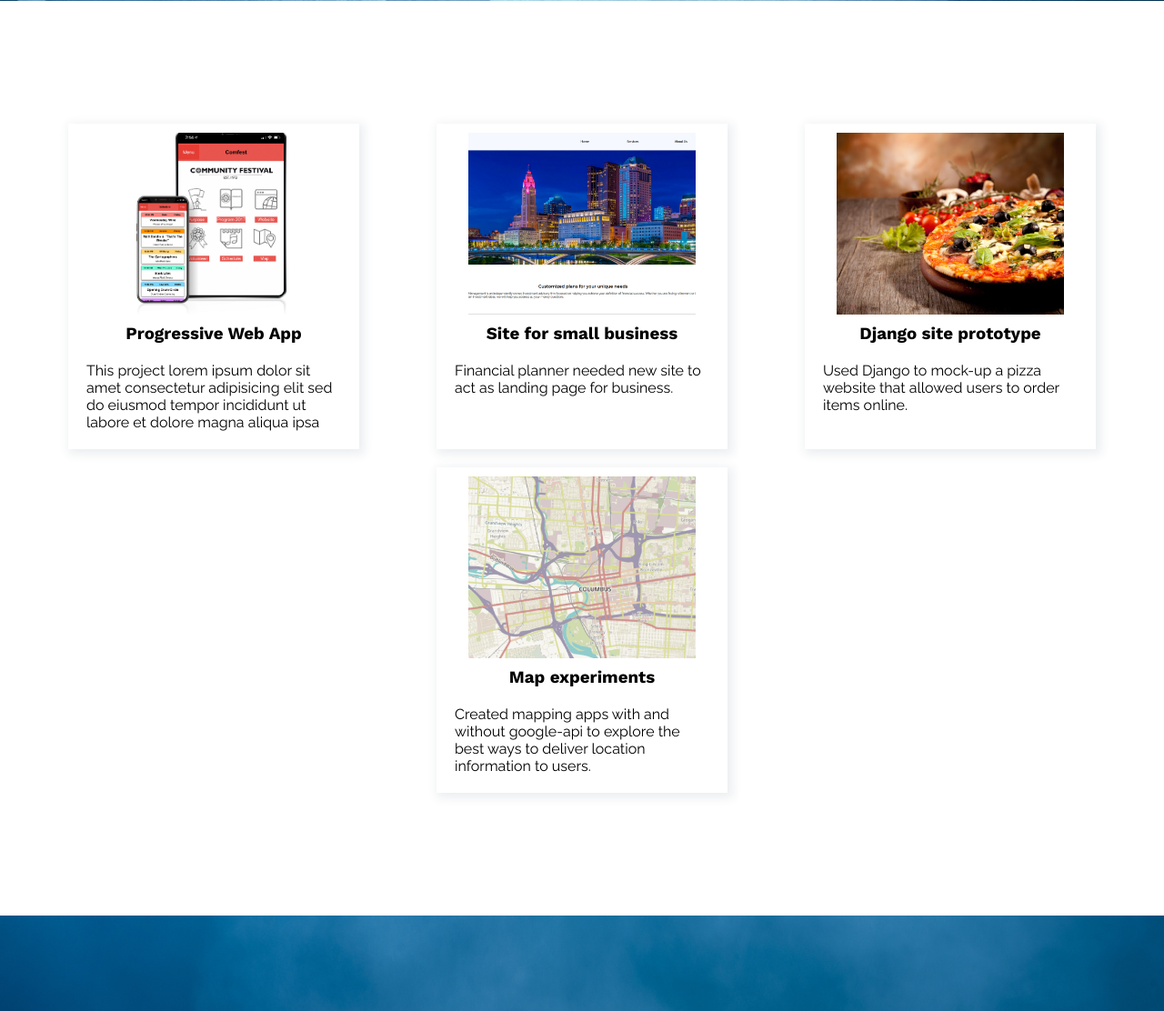
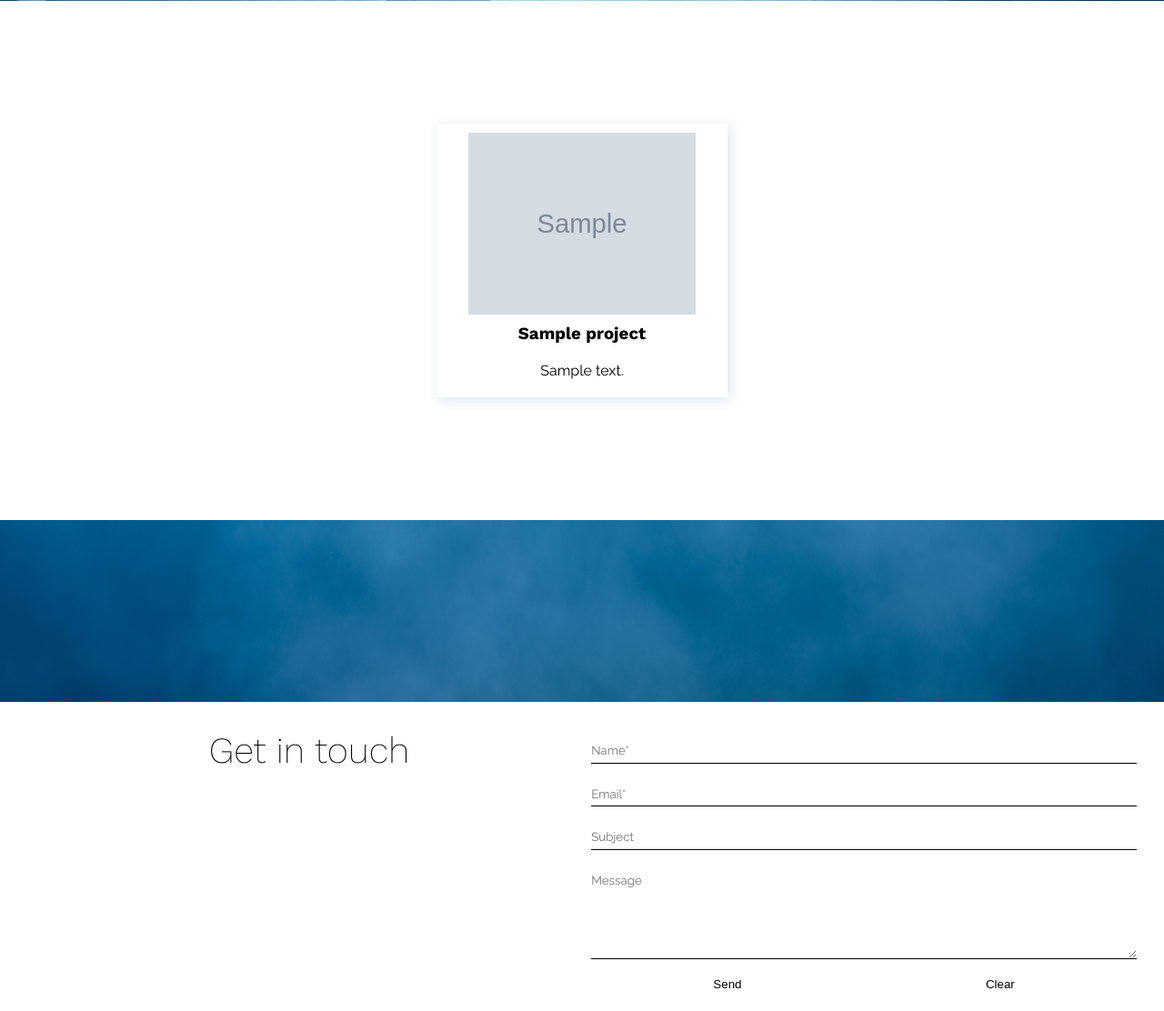
Before and after one commit to tyday/port_site, a Django app: page / in a window 1280 px wide. Shown: the part 576-1688 px from the top of the page at 91% size. Run offline with Django 3.2, Linux system fonts and the light colour scheme; data comes from the database, SQL or seed files in the repository; tables that the repository leaves empty hold one stand-in row (values such as "Sample post"); grey boxes marked "Sample" are stand-in pictures.

Commit message:
change snippet_projects to reference DB

```diff
--- a/mysite/blog/templates/blog/index.html
+++ b/mysite/blog/templates/blog/index.html
@@ -14,7 +14,7 @@
 <div class="separator"></div>
 <!-- Projects section -->
 <section class="project-section">
-    {% include "blog/snippet_projects.html" %}
+    {% include "blog/snippet_projects.html" with projects=projects %}
 </section>
 <div class="separator"></div>
 <div class="parallax-two"></div>
--- a/mysite/blog/templates/blog/snippet_projects.html
+++ b/mysite/blog/templates/blog/snippet_projects.html
@@ -1,42 +1,14 @@
 <!-- Project 1 PWA  -->
+{% for project in projects %}
 <div class="project-card">
 
     <image class="project-image"
-        src="/static/images/pwa_on_devices.jpeg"
+        src="{{ MEDIA_URL }}{{ project.images.first.image_file }}"
+        alt="{{ project.images.first.alt_text }}"
         >
-    <div class="project-title"><h3>Progressive Web App</h3></div>
+    <div class="project-title"><h3>{{ project.name }}</h3></div>
     <div class="project-description">
-        <p>This project {% lorem 20 w %}</p>
+        <p>{{ project.short_description }}</p>
     </div>
 </div>
-<!-- Project 2 CWM -->
-<div class="project-card">
-
-        <image class="project-image"
-            src="/static/images/cwm.jpeg"
-            >
-    <div class="project-title"><h3>Site for small business</h3></div>
-    <div class="project-description">
-        <p>Financial planner needed new site to act as landing page for business.</p>
-    </div>
-</div>
-<!-- Project 3 Pizza place -->
-<div class="project-card">
-    <image class="project-image"
-        src="/static/images/AdobeStock_51836484_small.jpeg"
-        >
-    <div class="project-title"><h3>Django site prototype</h3></div>
-    <div class="project-description">
-        <p>Used Django to mock-up a pizza website that allowed users to order items online.</p>
-    </div>
-</div>
-<!-- Project 4 Map experiments -->
-<div class="project-card">
-    <image class="project-image"
-        src="/static/images/Cbus_map.jpeg"
-        >
-    <div class="project-title"><h3>Map experiments</h3></div>
-    <div class="project-description">
-        <p>Created mapping apps with and without google-api to explore the best ways to deliver location information to users.</p>
-    </div>
-</div>
+{% endfor %}
--- a/mysite/blog/views.py
+++ b/mysite/blog/views.py
@@ -12,6 +12,8 @@ def index(request):
     if request.method == 'GET':
         form = ContactForm()
         posts = Post.objects.exclude(published_date__isnull=True).order_by('-published_date')[:2]
+        projects = Project.objects.all()
+        print(posts,projects)
     else:
         form = ContactForm(request.POST)
         if form.is_valid():
@@ -28,7 +30,7 @@ def index(request):
             except BadHeaderError:
                 return HttpResponse('Invalid header found.')
             return redirect('index')
-    return render(request, 'blog/index.html', {'posts': posts, 'form':form})
+    return render(request, 'blog/index.html', {'posts': posts, 'projects':projects, 'form':form})
 
 def post_list(request):
     posts = Post.objects.exclude(published_date__isnull=True).order_by('-published_date')
```
Also changed, not shown: mysite/blog/templates/blog/project_list.html (added, +9 -0 lines), 1 other file.
